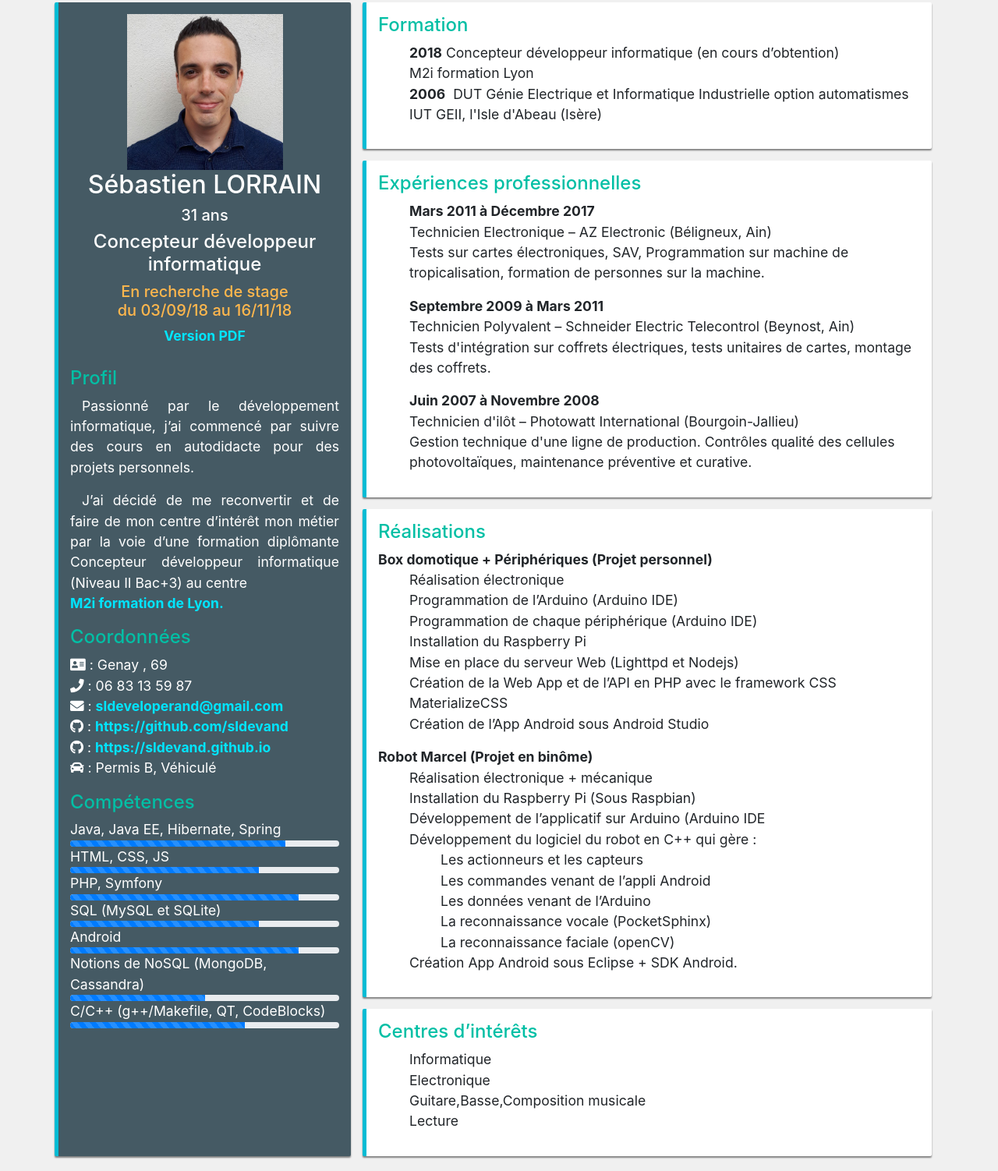
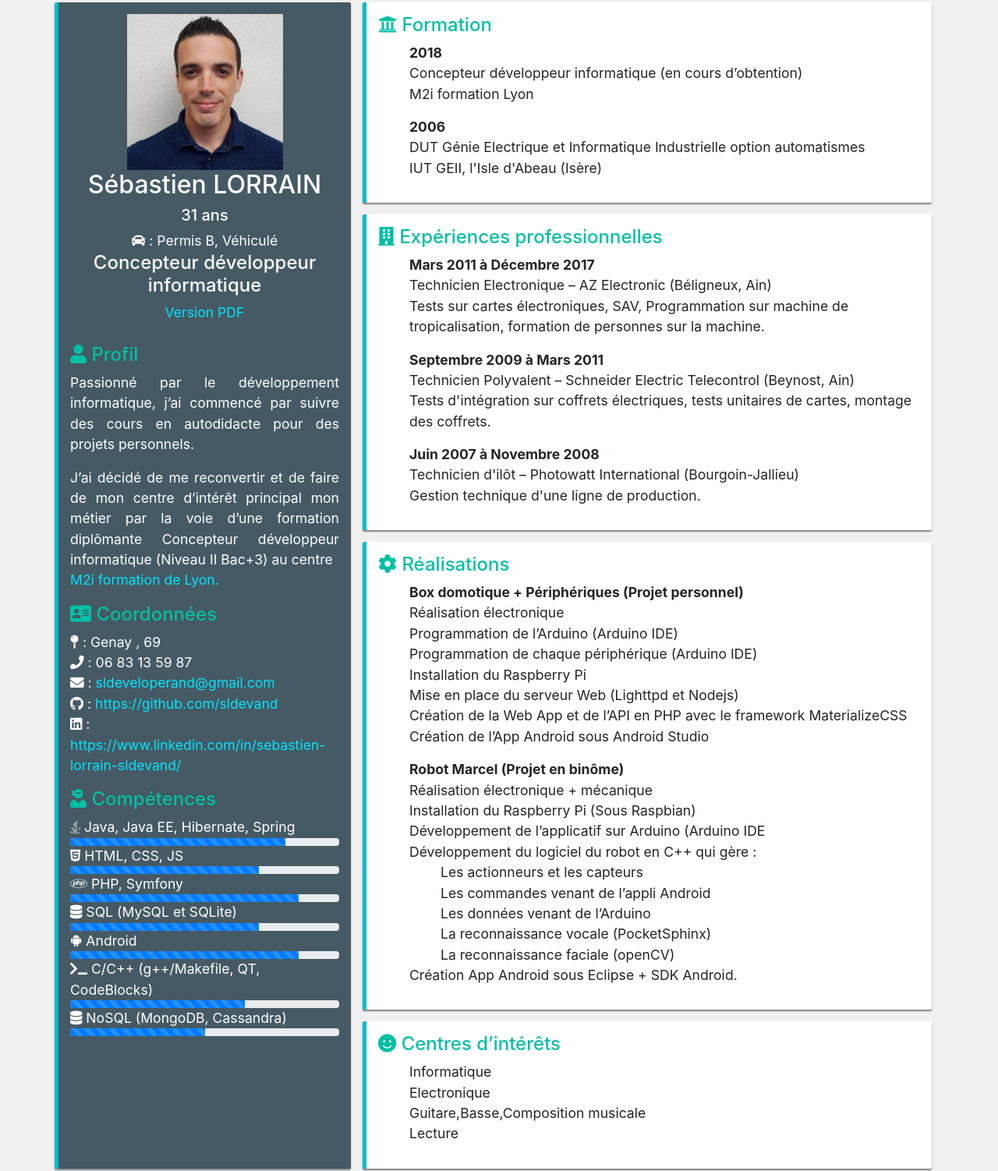
Before and after one commit to sldevand/sldevand.github.io, a plain HTML site: page index.html in a window 1280 px wide. Shown: the part 17-1519 px from the top of the page at 78% size. Drawn offline with Linux system fonts and the light colour scheme.

Commit message:
Ajout icones

```diff
--- a/css/master.css
+++ b/css/master.css
@@ -1,85 +1,97 @@
-body{
-  background-color: #F0F0F0;
+:root {
+  --primary: #455a64;
+  --secondary: #00bfa5;
+  --border-left : 5px solid #00BCD4;
+  --anchor :#00e5ff;
+  --body-background : #F0F0F0;
+  --shadow : 0px 2px 2px grey;
 }
 
-main{
-  margin-top:20px;
+body {
+  background-color: var(--body-background);
 }
 
-
-
-.progress-bar-striped,.progress{
-  height: 8px;
+#cv{
+  display: none;
 }
 
-.shadowed{
-  box-shadow: 0px 2px 2px grey;
+main {
+  margin-top: 20px;
 }
 
-.title{
-  color: #00bfa5;
+.progress-bar-striped, .progress {
+  height: 10px;
 }
 
-.stage-dates {
-  color: #ffb74d;
+.title {
+  color: var(--secondary);
 }
-.card-panel{
+
+.card-panel {
   border-radius: 2px;
-  box-shadow: 0px 2px 2px grey;
+  box-shadow: var(--shadow);
   padding: 15px;
   margin-bottom: 15px;
-  border-left: 5px solid #00BCD4;
-  background-color: #FFFFFF;
+  border-left: var(--border-left);
+  background-color: white;
 }
 
-.description{
-  background-color:#455A64;
+.description {
+  background-color: var(--primary);
   font-size: 1.1rem;
 }
 
-.description a{
-  color:#00e5ff;
-  font-weight: bold;
+.description a {
+  color: var(--anchor);
+
   text-decoration: none;
 }
 
-.description a:hover{
-  color:white;
-  font-weight: bold;
+.description a:hover {
+  color: white;
 }
 
-.description p{
-  text-indent: 15px;
+.description p {
   text-align: justify;
 }
 
-.description ul{
+.description ul {
   list-style-type: none;
   list-style: none;
   padding-left: 0;
 }
 
-.corpus{
-    font-size: 1.1rem;
+.corpus {
+  font-size: 1.1rem;
 }
-.corpus ul{
+
+.corpus ul {
   list-style-type: none;
 }
 
 .card-panel {
-  -webkit-transition:  box-shadow  400ms ease;
-  -moz-transition:  box-shadow  400ms ease;
-  -ms-transition:  box-shadow  400ms ease;
-  -o-transition:  box-shadow  400ms ease;
-  transition:  box-shadow  400ms ease;
+  -webkit-transition: box-shadow 400ms ease;
+  -moz-transition: box-shadow 400ms ease;
+  -ms-transition: box-shadow 400ms ease;
+  -o-transition: box-shadow 400ms ease;
+  transition: box-shadow 400ms ease;
 }
 
 .card-panel:hover {
   box-shadow: 0px 6px 6px grey;
 }
 
-@media print{
-  body{
+@media print {
+  body {
     background-color: white;
   }
+
+  #cv{
+    display: block;
+  }
+
+  #pdf{
+    display: none;
+  }
+
 }
--- a/index.html
+++ b/index.html
@@ -3,169 +3,188 @@
 <head>
   <meta charset="utf-8">
   <meta name="viewport" content="width=device-width, initial-scale=1">
-  <link href="css/bootstrap.min.css" rel="stylesheet" >
-  <link rel="stylesheet" href="css/font-awesome.css">
-  <link rel="stylesheet" href="css/master.css">
   <meta property="og:title" content="Cv - Sébastien Lorrain" />
-  <meta property="og:description" content="Concepteur Développeur Informatique en recherche de stage du 03/09/18 au 23/11/18" />
+  <meta property="og:description" content="Concepteur Développeur Informatique, Java EE, Spring, PHP, JS , Fullstack" />
   <meta property="og:url" content="https://sldevand.github.io/" />
   <meta property="og:image" content="https://sldevand.github.io/images/cvthumb.png" />
   <meta property="og:author" content="Sebastien Lorrain" />
-  <title>Sébastien Lorrain - CV</title>
+
+  <link href="css/bootstrap.min.css" rel="stylesheet">
+  <link rel="stylesheet" href="css/font-awesome.css">
+  <link rel="stylesheet" href="css/master.css">
+
+  <script src="js/bootstrap.min.js"></script>
+  <script src="js/home.js"></script>
+
+  <title>Sebastien LORRAIN CV</title>
 </head>
-
-<body >
-
+<body>
   <main>
     <div class="container">
       <div class="row">
         <div class="col-sm-12 col-md-4 text-white card-panel description">
           <div class="text-center">
-            <img src="images/sldevand.jpg"
-                 class="img-responsive col-6 col-md-8"
-                 alt="Sébastien Lorrain">
+            <img src="images/sldevand.jpg" class="img-responsive col-6 col-md-8" alt="Sébastien Lorrain">
             <h2 class="text-blue">Sébastien LORRAIN</h2>
             <h5>31 ans</h5>
+            <i class="fas fa-car" alt="vehicule"></i> : Permis B, Véhiculé
             <h4>Concepteur développeur informatique</h4>
-                <div class="stage-dates">
-                  <h5>En recherche de stage
-                  <br>du 03/09/18 au 16/11/18</h5>
-                </div>
-                <a href="docs/Sebastien LORRAIN CV.pdf"
-                   download="Sebastien LORRAIN CV.pdf">Version PDF</a>
+            <a id="pdf" href="docs/Sebastien LORRAIN CV.pdf" download="Sebastien LORRAIN CV.pdf">Version PDF</a>
           </div>
 
           <br>
-        <h4 class="title">Profil</h4>
+          <h4 class="title">
+            <i class="fas fa-user"></i> Profil</h4>
           <p>
-          Passionné par le développement informatique, j’ai commencé par suivre des
-          cours en autodidacte pour des projets personnels.
+            Passionné par le développement informatique, j’ai commencé par suivre des cours en autodidacte pour des projets personnels.
           </p>
           <p>
-          J’ai décidé de me reconvertir et de faire de mon centre
-          d’intérêt mon métier par la voie d’une formation diplômante Concepteur développeur
-          informatique (Niveau II Bac+3) au centre <br>
+            J’ai décidé de me reconvertir et de faire de mon centre d’intérêt principal mon métier par la voie d’une formation diplômante
+            Concepteur développeur informatique (Niveau II Bac+3) au centre
+            <br>
             <a href="https://www.m2iformation-diplomante.com/formations-a-lyon/">M2i formation de Lyon.</a>
           </p>
-        <h4 class="title">Coordonnées</h4>
+          <h4 class="title">
+            <i class="fas fa-address-card" alt="coordinates"></i> Coordonnées</h4>
 
           <ul>
-          <li><i class="fas fa-address-card" alt="address"></i> : Genay , 69 </li>
-          <li><i class="fas fa-phone" alt="phone"></i> : 06 83 13 59 87 </li>
-          <li><i class="fas fa-envelope" alt="email"></i> : <a href="mailto:sldeveloperand@gmail.com">sldeveloperand@gmail.com</a> </li>
-          <li><i class="fab fa-github" alt="github"></i> : <a href="https://github.com/sldevand">https://github.com/sldevand</a> </li>
-          <li><i class="fab fa-github" alt="github"></i> : <a href="https://sldevand.github.io">https://sldevand.github.io</a> </li>
-          <li><i class="fas fa-car" alt="vehicule"></i> : Permis B, Véhiculé </li>
+            <li>
+              <i class="fas fas fa-map-pin" alt="address"></i> : Genay , 69 </li>
+            <li>
+              <i class="fas fa-phone" alt="phone"></i> : 06 83 13 59 87 </li>
+            <li>
+              <i class="fas fa-envelope" alt="email"></i> :
+              <a href="mailto:sldeveloperand@gmail.com">sldeveloperand@gmail.com</a>
+            </li>
+            <li>
+              <i class="fab fa-github" alt="github"></i> :
+              <a href="https://github.com/sldevand">https://github.com/sldevand</a>
+            </li>
+            <li id="cv">
+              <i class="fas fa-id-card" alt="github"></i> :
+              <a href="https://sldevand.github.io"> https://sldevand.github.io</a>
+            </li>
+            <li>
+              <i class="fab fa-linkedin" alt="linkedin"></i> :
+              <a href="https://www.linkedin.com/in/sebastien-lorrain-sldevand/">https://www.linkedin.com/in/sebastien-lorrain-sldevand/</a>
+            </li>
           </ul>
-        <h4 class="title">Compétences</h4>
+          <h4 class="title">
+            <i class="fas fa-user-ninja"></i> Compétences</h4>
 
           <ul>
-          <li>Java, Java EE, Hibernate, Spring </li>
+            <li>
+              <i class="fab fa-java" alt="Java"></i> Java, Java EE, Hibernate, Spring </li>
             <li>
               <div id="java" class="pb"></div>
             </li>
-          <li>HTML, CSS, JS </li>
+            <li>
+              <i class="fab fa-html5" alt="HTML5"></i> HTML, CSS, JS </li>
             <li>
               <div id="web" class="pb"></div>
             </li>
-          <li>PHP, Symfony</li>
+            <li>
+              <i class="fab fa-php" alt="PHP"></i> PHP, Symfony</li>
             <li>
               <div id="php" class="pb"></div>
             </li>
 
-          <li>SQL (MySQL et SQLite) </li>
+            <li>
+              <i class="fas fa-database"></i> SQL (MySQL et SQLite) </li>
             <li>
               <div id="sql" class="pb"></div>
             </li>
 
-          <li>Android </li>
+            <li>
+              <i class="fab fa-android"></i> Android </li>
             <li>
               <div id="android" class="pb"></div>
             </li>
 
-          <li>Notions de NoSQL (MongoDB, Cassandra) </li>
+            <li>
+              <i class="fas fa-terminal"></i> C/C++ (g++/Makefile, QT, CodeBlocks) </li>
+            <li>
+              <div id="cpp" class="pb"></div>
+            </li>
+
+            <li>
+              <i class="fas fa-database"> </i> NoSQL (MongoDB, Cassandra) </li>
             <li>
               <div id="nosql" class="pb"></div>
             </li>
-
-          <li>C/C++ (g++/Makefile, QT, CodeBlocks) </li>
-          <li>
-            <div id="cpp" class="pb"></div>
-          </li>
           </ul>
-
-
         </div>
 
         <div class="col-sm-12 col-md-8 text-black corpus">
 
           <div class="card-panel">
-          <h4 class="title">Formation</h4>
+            <h4 class="title">
+              <i class="fas fa-university"></i> Formation</h4>
             <ul>
               <li>
                 <strong>2018</strong>
-              Concepteur développeur informatique (en cours  d’obtention)
-              <br>
-              M2i formation Lyon
+                <p>
+                  Concepteur développeur informatique (en cours d’obtention)
+                  <br> M2i formation Lyon
+                </p>
               </li>
 
               <li>
                 <strong>2006</strong>
+                <p>
                   DUT Génie Electrique et Informatique Industrielle option automatismes
-              <br>
-              IUT GEII, l'Isle d'Abeau (Isère)
-            </li>
-          </ul>
-        </div>
-
-        <div class="card-panel">
-          <h4 class="title">Expériences professionnelles</h4>
-            <ul>
-              <li>
-                <strong>Mars 2011 à Décembre 2017</strong>
-                <p>
-                  Technicien Electronique – AZ Electronic (Béligneux, Ain)<br>
-                  Tests sur cartes électroniques, SAV, Programmation sur machine de
-                  tropicalisation, formation de personnes sur la machine.
-                </p>
-              </li>
-                <strong>Septembre 2009 à Mars 2011</strong>
-              <li>
-                <p>
-                Technicien Polyvalent – Schneider Electric Telecontrol  (Beynost, Ain) <br>
-                Tests d'intégration sur coffrets électriques, tests unitaires de cartes,
-                montage des coffrets.
-                </p>
-              </li>
-              <li>
-                <strong>Juin 2007 à Novembre 2008</strong><br>
-                  <p>
-                Technicien d'ilôt – Photowatt International (Bourgoin-Jallieu) <br>
-                Gestion technique d'une ligne de production. Contrôles qualité des
-                cellules photovoltaïques, maintenance préventive et curative.
+                  <br> IUT GEII, l'Isle d'Abeau (Isère)
                 </p>
               </li>
             </ul>
           </div>
 
           <div class="card-panel">
-            <h4 class="title">Réalisations</h4>
+            <h4 class="title">
+              <i class="fas fa-building"></i> Expériences professionnelles</h4>
+            <ul>
+              <li>
+                <strong>Mars 2011 à Décembre 2017</strong>
+                <p>
+                  Technicien Electronique – AZ Electronic (Béligneux, Ain)
+                  <br> Tests sur cartes électroniques, SAV, Programmation sur machine de tropicalisation, formation de personnes
+                  sur la machine.
+                </p>
+              </li>
+              <strong>Septembre 2009 à Mars 2011</strong>
+              <li>
+                <p>
+                  Technicien Polyvalent – Schneider Electric Telecontrol (Beynost, Ain)
+                  <br> Tests d'intégration sur coffrets électriques, tests unitaires de cartes, montage des coffrets.
+                </p>
+              </li>
+              <li>
+                <strong>Juin 2007 à Novembre 2008</strong>
+                <br>
+                <p>
+                  Technicien d'ilôt – Photowatt International (Bourgoin-Jallieu)
+                  <br> Gestion technique d'une ligne de production.
+                </p>
+              </li>
+            </ul>
+          </div>
 
+          <div class="card-panel">
+            <h4 class="title">
+              <i class="fas fa-cog"></i> Réalisations</h4>
+            <ul>
               <strong>Box domotique + Périphériques (Projet personnel) </strong>
-
-            <ul>
               <li>Réalisation électronique</li>
               <li>Programmation de l’Arduino (Arduino IDE)</li>
               <li>Programmation de chaque périphérique (Arduino IDE)</li>
               <li>Installation du Raspberry Pi</li>
               <li>Mise en place du serveur Web (Lighttpd et Nodejs)</li>
-              <li>Création de la Web App et de l’API en PHP avec le framework CSS MaterializeCSS</li>
+              <li>Création de la Web App et de l’API en PHP avec le framework MaterializeCSS</li>
               <li>Création de l’App Android sous Android Studio</li>
             </ul>
 
+            <ul>
               <strong>Robot Marcel (Projet en binôme) </strong>
-            <ul>
-
               <li>Réalisation électronique + mécanique</li>
               <li>Installation du Raspberry Pi (Sous Raspbian)</li>
               <li>Développement de l’applicatif sur Arduino (Arduino IDE</li>
@@ -181,11 +200,11 @@
               </li>
               <li>Création App Android sous Eclipse + SDK Android.</li>
             </ul>
-
           </div>
 
           <div class="card-panel">
-              <h4 class="title">Centres d’intérêts</h4>
+            <h4 class="title">
+              <i class="fas fa-smile"></i> Centres d’intérêts</h4>
             <ul>
               <li>Informatique</li>
               <li>Electronique</li>
@@ -197,8 +216,5 @@
       </div>
     </div>
   </main>
-  <script src="js/bootstrap.min.js"></script>
-  <script src="js/home.js"></script>
 </body>
-
 </html>
--- a/js/home.js
+++ b/js/home.js
@@ -1,4 +1,5 @@
-(function() {
+document.addEventListener('DOMContentLoaded',function(){
+  makeProgressBars();
 
   function makeProgressBar(value,id){
 
@@ -24,5 +25,6 @@
       makeProgressBar(50,"nosql");
       makeProgressBar(65,"cpp");
   }
-  makeProgressBars();
-})();
+
+
+});
```
Also changed, not shown: 1 other file. Lines whose indentation alone changed are shown as unchanged.
